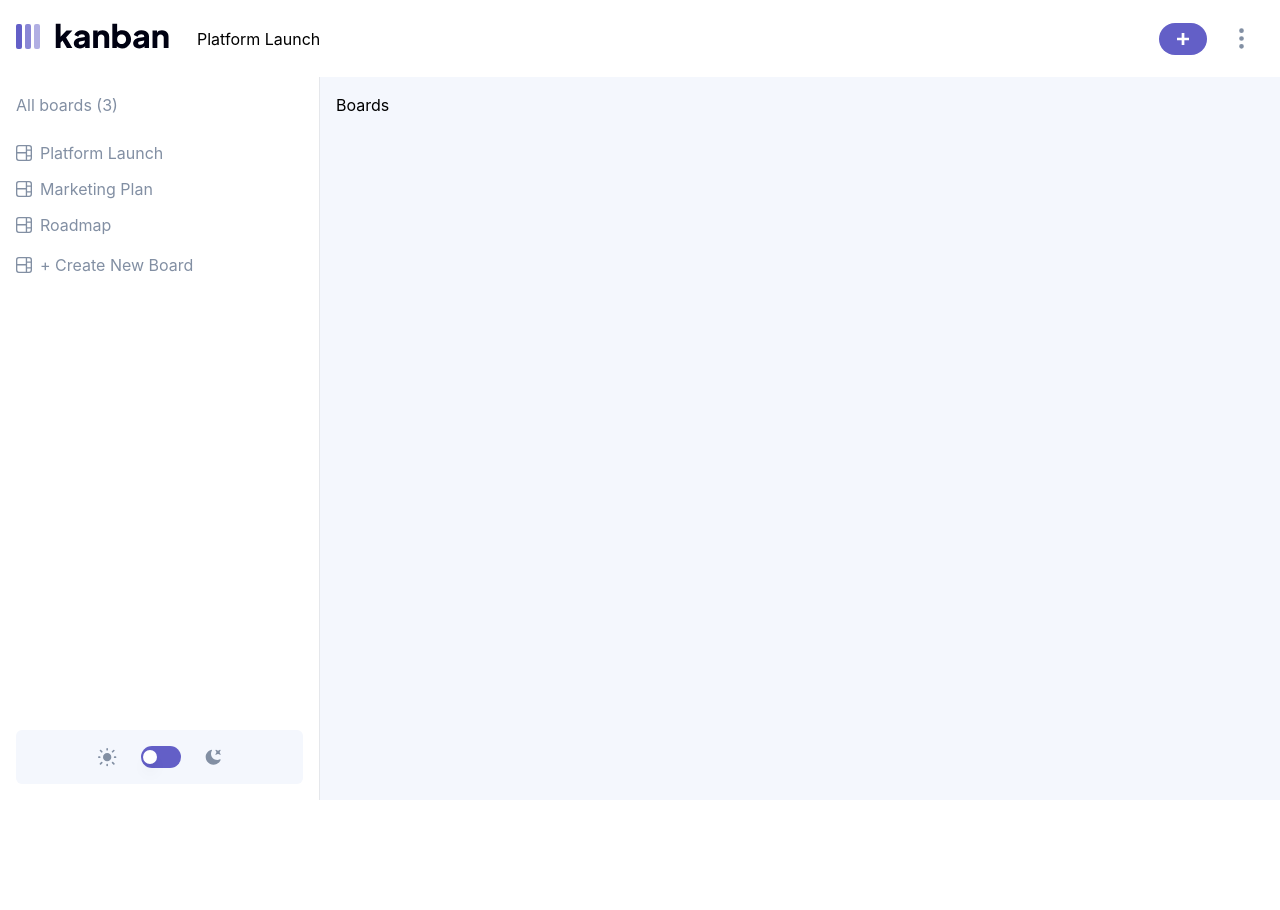
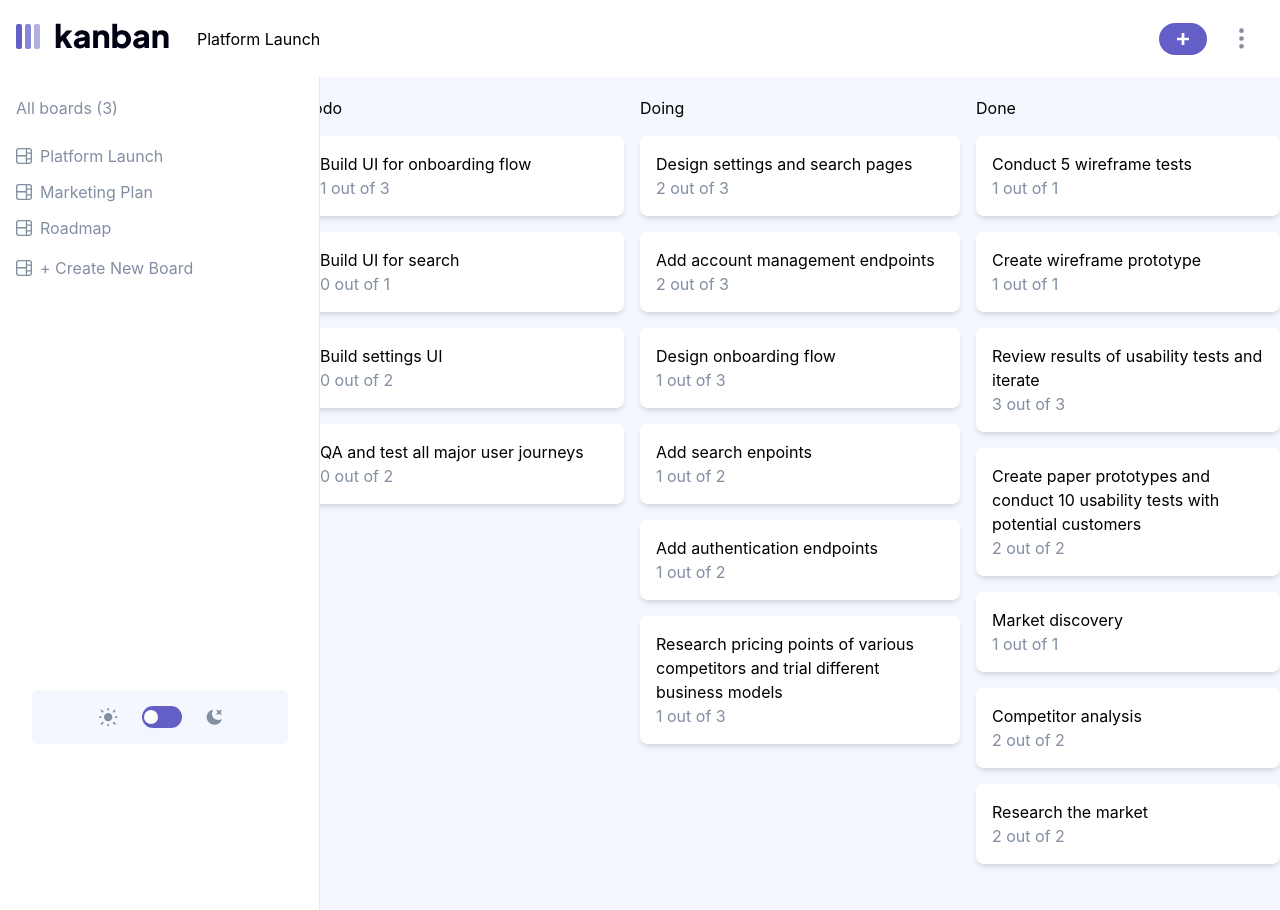
Before and after one commit to Dmitriy24S/task-management-app, a Next.js app: page / in a window 1280 px wide. Both pictures are taken after a click on the button "Platform Launch". Shown: the top 910 px of the page. Before the commit the page ends 800 px from the top, so only its background shows below. Built offline with nearby package versions, Linux system fonts and the light colour scheme.

Commit message:
feat: :sparkles: display board content list, horizontal scroll, fixed position header/sidebar menu on desktop

```diff
--- a/src/components/BoardSidebar.tsx
+++ b/src/components/BoardSidebar.tsx
@@ -1,7 +1,7 @@
 import { Switch } from "@headlessui/react";
 import Image from "next/image";
 import React from "react";
-// Transition
+
 interface BoardSidebarProps {
   isBoardMenuOpen: boolean;
   setIsBoardMenuOpen: React.Dispatch<React.SetStateAction<boolean>>;
@@ -22,7 +22,7 @@ const BoardSidebar = ({
       <div
         className={`${
           isBoardMenuOpen ? "block" : "hidden"
-        } backdrop fixed inset-0 z-10 bg-black opacity-30 sm:hidden`}
+        } backdrop fixed inset-0 z-20 bg-black opacity-30 sm:hidden`}
         onClick={() => setIsBoardMenuOpen(false)}
       ></div>
       <div
@@ -32,12 +32,17 @@ const BoardSidebar = ({
               // "flex sm:w-[320px] sm:border-r sm:border-gray-200 dark:sm:border-gray-700"
               "flex sm:w-full sm:border-r sm:border-gray-200 dark:sm:border-gray-700"
             : "sm:w-0"
-        } menu-container absolute right-0 left-0 z-20 mx-auto max-w-[20rem] rounded-md bg-white fill-[#828FA3] text-[#828FA3] transition-[width] duration-300 ease-in-out dark:bg-[#2B2C37] sm:relative sm:min-h-full sm:rounded-none `}
+        } menu-container absolute right-0 left-0 z-20 mx-auto mt-20 max-w-[20rem]  overflow-x-hidden rounded-md bg-white fill-[#828FA3] text-[#828FA3] transition-[width] duration-300 ease-in-out dark:bg-[#2B2C37] sm:relative  sm:z-10  sm:mt-0 sm:rounded-none sm:pt-20`}
       >
+        {/* sm:min-h-full */}
+        {/* max-h-screen */}
+        {/* sm:fixed */}
+        {/* sm:relative */}
         <div
           className={`${
             isBoardMenuOpen ? "flex" : "hidden"
-          } menu-content w-full flex-col gap-4 overflow-hidden p-4`}
+            //   } menu-content w-full flex-col gap-4 overflow-hidden p-4 sm:fixed`}
+          } menu-content w-[320px] max-w-[20rem]  flex-col gap-4 overflow-hidden p-4 sm:fixed sm:min-h-[85%]`}
         >
           <h2 className="mb-2 min-w-max">All boards ({boardsData.length})</h2>
           <ul className="flex flex-col gap-3">
@@ -73,7 +78,7 @@ const BoardSidebar = ({
           </button>
           {/* Theme toggle */}
           <section
-            className="theme-toggle mt-4 flex min-w-max cursor-pointer items-center justify-center gap-6 rounded-md bg-[#F4F7FD] p-4 dark:bg-[#20212C] sm:mt-auto"
+            className="theme-toggle mx-auto mt-4 flex w-64 min-w-max cursor-pointer items-center justify-center gap-6 rounded-md bg-[#F4F7FD] p-4 dark:bg-[#20212C] sm:mt-auto"
             onClick={() => {
               setDarkTheme(!darkTheme);
               if (!darkTheme) {
--- a/src/components/Boards.tsx
+++ b/src/components/Boards.tsx
@@ -8,6 +8,7 @@ interface HeaderProps {
   darkTheme: boolean;
   setDarkTheme: React.Dispatch<React.SetStateAction<boolean>>;
   boardsData: any; // !!!!!!!!!!!!!!!!!!!!!!!!!!!!!!!!!!!!!!!!!!!!!!!!!!!!!!!!!!!!!!!
+  selectedBoard: any; // !!!!!!!!!!!!!!!!!!!!!!!!!!!!!!!!!!!!!!!!!!!!!!!!!!!!!!!!!!!!!
 }
 
 const Boards = ({
@@ -16,6 +17,7 @@ const Boards = ({
   darkTheme,
   setDarkTheme,
   boardsData,
+  selectedBoard,
 }: HeaderProps) => {
   return (
     <div className="relative flex min-h-full min-w-full flex-grow">
@@ -30,9 +32,41 @@ const Boards = ({
         // className={`${
         //   isBoardMenuOpen ? "translate-x-[320px]" : "translate-x-0"
         // } relative min-h-full w-full bg-[#F4F7FD] p-4 transition-transform duration-300 dark:bg-[#20212C] dark:text-white`}
-        className={`relative min-h-full w-full bg-[#F4F7FD] p-4 transition-transform duration-300 dark:bg-[#20212C] dark:text-white`}
+        className={`relative min-h-full w-full overflow-x-scroll bg-[#F4F7FD] px-4 pb-24 pt-24 transition-transform duration-300 dark:bg-[#20212C] dark:text-white`}
       >
-        Boards
+        <div className="mx-auto grid w-11/12 grid-flow-col justify-center gap-4 px-4">
+          {/* // ?  mr-40 margin right for spacing on horizontal right scroll? */}
+          {/* Boards */}
+          {selectedBoard.columns.map((column: any, index: number) => {
+            // !!!!!!!!!!!!!!!!!!!!!!!!!!!!!!!!!!!!!!!!!!!!!!!!!!!!!!!!!!!!!
+            return (
+              <>
+                <section
+                  className={`flex min-w-[20rem] max-w-[22rem] flex-col gap-4 ${
+                    index === selectedBoard.columns.length - 1 ? "pr-4" : ""
+                  }`}
+                >
+                  <h2>{column.name}</h2>
+                  {column.tasks.map((task: any) => {
+                    // !!!!!!!!!!!!!!!!!!!!!!!!!!!!!!!!!!!!!!!!!!!!!!!!!!!!!!!
+                    return (
+                      <article
+                        className={`rounded-lg bg-white p-4 text-black shadow-md dark:bg-[#2B2C37] dark:text-white`}
+                      >
+                        <h3>{task.title}</h3>
+                        <p className="text-[#828fa3]">
+                          {/* // !!!!!!!!!!!!!!!!!!!!!!!!!!!!!!!!!!!!!!!!!!!!!!!!!!!! */}
+                          {`${task.subtasks.filter((item: any) => item.isCompleted).length} out of
+                      ${task.subtasks.length}`}
+                        </p>
+                      </article>
+                    );
+                  })}
+                </section>
+              </>
+            );
+          })}
+        </div>
       </section>
       {/* </Transition> */}
     </div>
--- a/src/components/Header.tsx
+++ b/src/components/Header.tsx
@@ -7,11 +7,12 @@ interface HeaderProps {
   isBoardMenuOpen: boolean;
   setIsBoardMenuOpen: React.Dispatch<React.SetStateAction<boolean>>;
   darkTheme: boolean | null;
+  selectedBoard: any; // !!!!!!!!!!!!!!!!!!!!!!!!!!!!!!!!!!!!!!!!!!!!!
 }
 
-const Header = ({ isBoardMenuOpen, setIsBoardMenuOpen, darkTheme }: HeaderProps) => {
+const Header = ({ isBoardMenuOpen, setIsBoardMenuOpen, darkTheme, selectedBoard }: HeaderProps) => {
   return (
-    <header className="dark:bg-[#2B2C37] dark:text-white">
+    <header className="fixed top-0 left-0 right-0 z-20 bg-white dark:bg-[#2B2C37] dark:text-white">
       <div className="flex items-center justify-between p-4">
         <div className="flex items-center gap-3">
           <div className="hidden sm:mr-4 sm:block">
@@ -31,8 +32,7 @@ const Header = ({ isBoardMenuOpen, setIsBoardMenuOpen, darkTheme }: HeaderProps)
             className="flex items-center gap-1 focus:outline-offset-2 focus-visible:outline-offset-2"
             onClick={() => setIsBoardMenuOpen(!isBoardMenuOpen)}
           >
-            Platform Launch
-            <FaChevronDown fill="#635FC7" className="sm:hidden" />
+            {selectedBoard.name} <FaChevronDown fill="#635FC7" className="sm:hidden" />
           </button>
         </div>
         <div className="flex items-center gap-3">
--- a/src/pages/index.tsx
+++ b/src/pages/index.tsx
@@ -8,9 +8,36 @@ import Header from "../components/Header";
 import styles from "../styles/Home.module.css";
 
 const Home: NextPage = () => {
+  // const [selectedBoard, setSelectedBoard] = useState(null)
+  const [selectedBoard, setSelectedBoard] = useState(data.boards[0]);
+  // console.log(selectedBoard);
+  // {name: 'Platform Launch', columns: Array(3)}
+  // columns: Array(3)
+  // 0:
+  // name: "Todo"
+  // tasks: Array(4)
+  // 0:
+  // description: ""
+  // status: "Todo"
+  // subtasks: (3) [{…}, {…}, {…}]
+  // title: "Build UI for onboarding flow"
+  // [[Prototype]]: Object
+  // 1: {title: 'Build UI for search', description: '', status: 'Todo', subtasks: Array(1)}
+  // 2: {title: 'Build settings UI', description: '', status: 'Todo', subtasks: Array(2)}
+  // 3: {title: 'QA and test all major user journeys', description: 'Once we feel version one is ready, we need to rigo…rnally and externally to identify any major gaps.', status: 'Todo', subtasks: Array(2)}
+  // length: 4
+  // [[Prototype]]: Array(0)
+  // [[Prototype]]: Object
+  // 1: {name: 'Doing', tasks: Array(6)}
+  // 2: {name: 'Done', tasks: Array(7)}
+  // length: 3
+  // [[Prototype]]: Array(0)
+  // name: "Platform Launch"
+
   const [isBoardMenuOpen, setIsBoardMenuOpen] = useState(false);
   const [darkTheme, setDarkTheme] = useState(false);
   const [boardsData, setBoardsData] = useState(data.boards);
+
   // console.log(boardsData);
   // console.log(data);
   // boards: Array(3)
@@ -38,8 +65,8 @@ const Home: NextPage = () => {
 
   // Save theme to local storage
   useEffect(() => {
-    console.log(darkTheme, ": dark theme on load");
-    console.log(localStorage.getItem("theme"), "zzz");
+    console.log(darkTheme, ": dark theme state on load");
+    console.log(localStorage.getItem("theme"), "get local storage theme");
     if (
       // if saved dark theme in local storage or device prefers dark mode - set dark theme
       localStorage.getItem("theme") === "dark" ||
@@ -62,6 +89,7 @@ const Home: NextPage = () => {
         isBoardMenuOpen={isBoardMenuOpen}
         setIsBoardMenuOpen={setIsBoardMenuOpen}
         darkTheme={darkTheme}
+        selectedBoard={selectedBoard}
       />
       <Boards
         isBoardMenuOpen={isBoardMenuOpen}
@@ -69,6 +97,7 @@ const Home: NextPage = () => {
         darkTheme={darkTheme}
         setDarkTheme={setDarkTheme}
         boardsData={boardsData}
+        selectedBoard={selectedBoard}
       />
     </main>
   );
--- a/src/styles/globals.css
+++ b/src/styles/globals.css
@@ -8,6 +8,9 @@ body {
   margin: 0;
   font-family: -apple-system, BlinkMacSystemFont, Segoe UI, Roboto, Oxygen, Ubuntu, Cantarell,
     Fira Sans, Droid Sans, Helvetica Neue, sans-serif;
+  overscroll-behavior-x: none;
+  /* prevent browser back action when horizontaly scrolling boards  */
+  /* scroll-padding-right: 1em; */
 }
 
 a {
```
